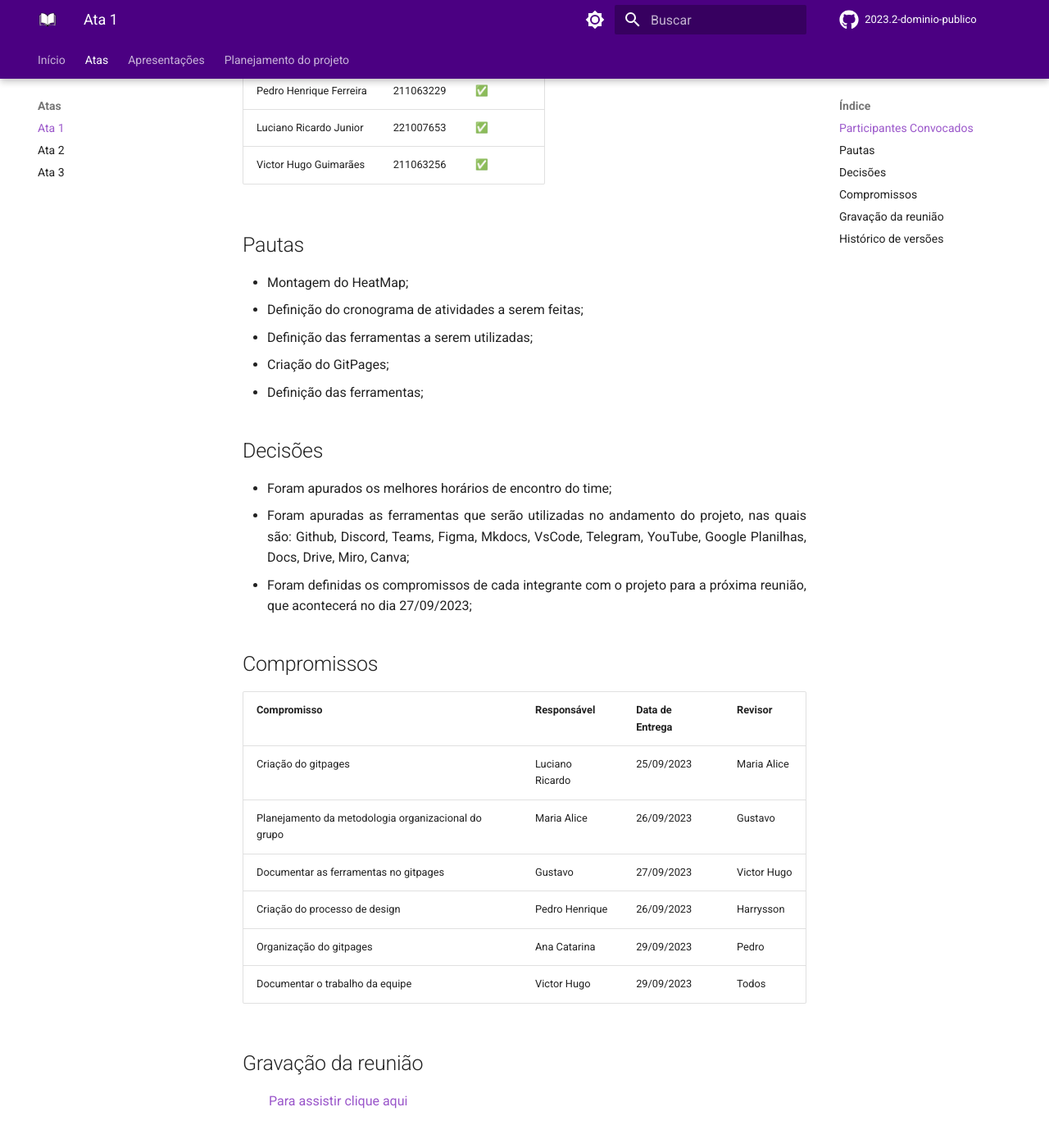
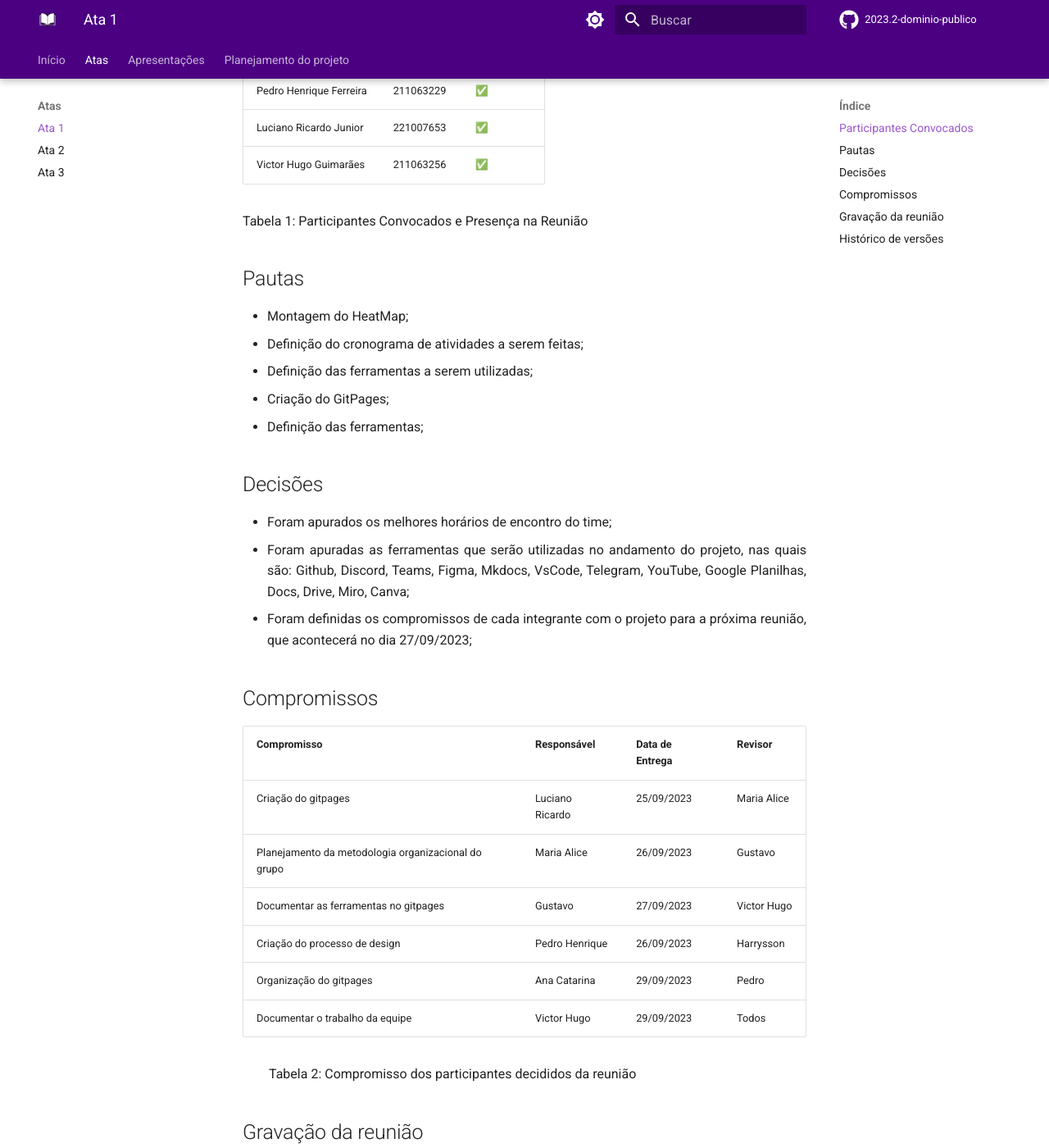
Before and after one commit to Interacao-Humano-Computador/2023.2-Dominio-Publico, an MkDocs documentation site: the page built from docs/atas/Ata_25-09-2023.md, in a window 1280 px wide and 1400 px high, scrolled down 524 px. Shown: the whole window at 82% size. Built offline with MkDocs 1.6.1 and Material for MkDocs 9.7.7, drawn with Linux system fonts in a browser that asks for light colours; comment, search, counter and statistics services are not loaded.

Commit message:
adição de legendas

```diff
--- a/docs/atas/Ata_25-09-2023.md
+++ b/docs/atas/Ata_25-09-2023.md
@@ -18,6 +18,7 @@ Início: 19:12 ~ Fim: 20:05
   <tr><td>Luciano Ricardo Junior</td><td>221007653</td><td>✅</td></tr>
   <tr><td>Victor Hugo Guimarães</td><td>211063256</td><td>✅</td></tr>
 </table>
+Tabela 1: Participantes Convocados e Presença na Reunião
 
 </body>
 </html>
@@ -54,6 +55,7 @@ Início: 19:12 ~ Fim: 20:05
 </table>
 </body>
 </html>
+Tabela 2: Compromisso dos participantes decididos da reunião
 
 ## Gravação da reunião
 
```
